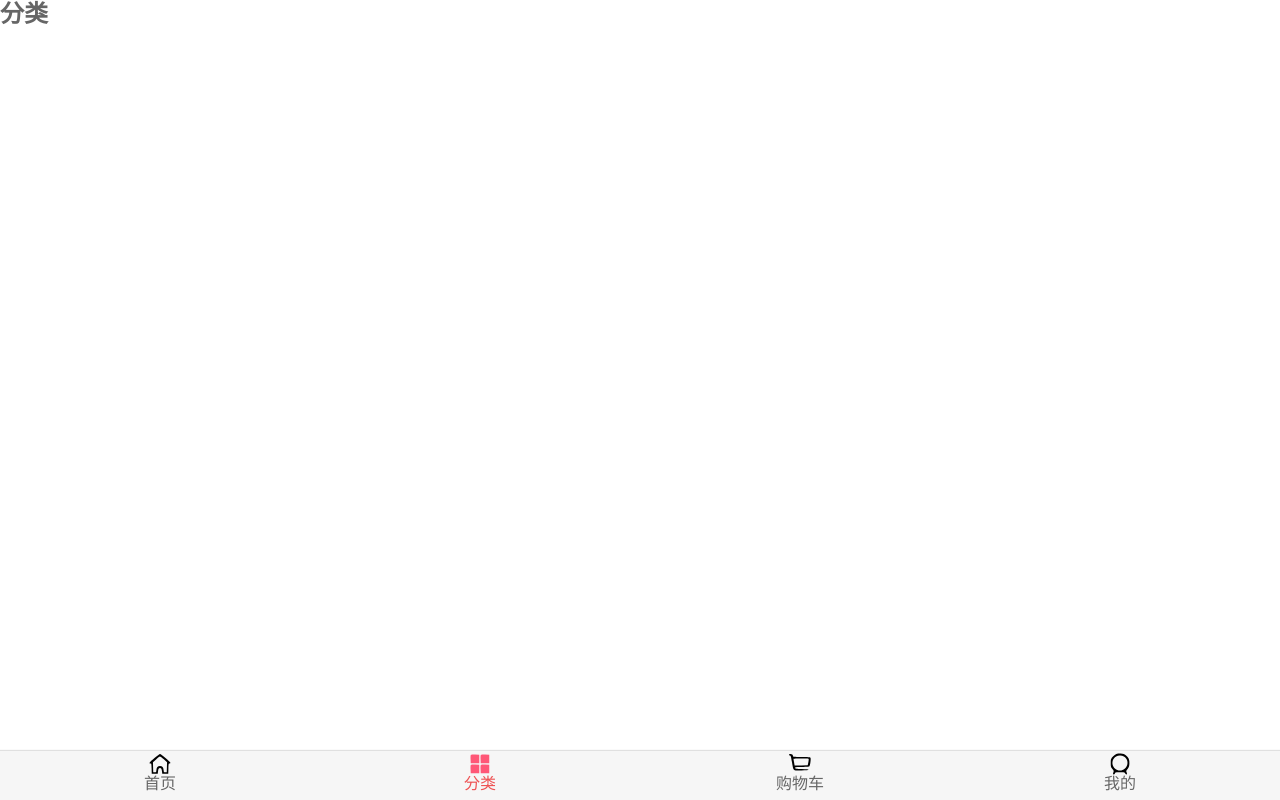
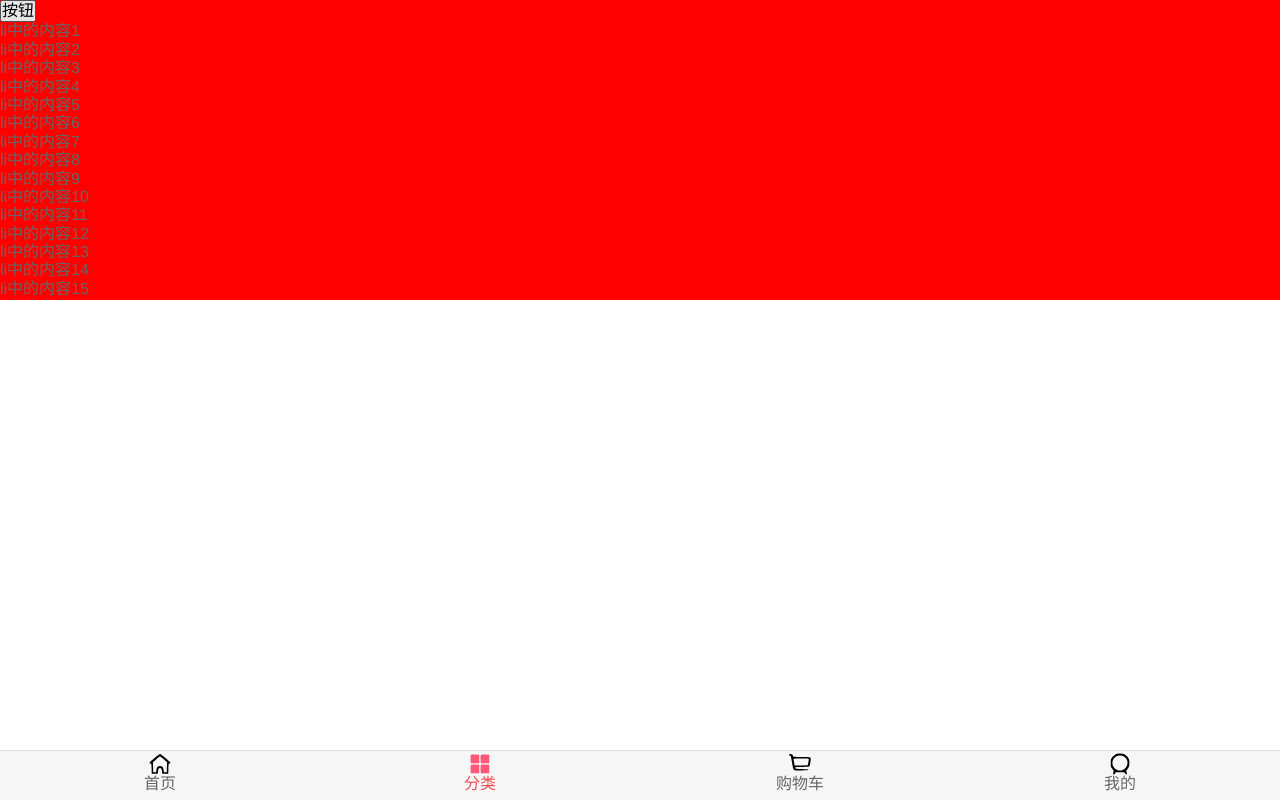
Before and after one commit to BekeWorker/MicroMall, a Vue app: page /category in a window 1280 px wide. Built offline with nearby package versions, Linux system fonts and the light colour scheme.

Commit message:
'对BScroll做些补充和一些BUG修复'

```diff
--- a/src/components/common/scroll/Scroll.vue
+++ b/src/components/common/scroll/Scroll.vue
@@ -44,6 +44,7 @@
     })
     },
     methods: {
+      // ES6新语法给参数默认值
       scrollTo(x, y, time=300) {
         this.bScroll.scrollTo(x, y, time)
       }
--- a/src/views/category/Category.vue
+++ b/src/views/category/Category.vue
@@ -1,15 +1,106 @@
 <template>
-  <div>
-    <h2>分类</h2>
+  <div class="wrapper" ref="wrap">
+    <!--    wrapper中设置的第一元素才能实现滚动,所以最好只在wrapper中设置一个元素-->
+    <ul>
+      <button @click="btnClick">按钮</button>
+      <li>li中的内容1</li>
+      <li>li中的内容2</li>
+      <li>li中的内容3</li>
+      <li>li中的内容4</li>
+      <li>li中的内容5</li>
+      <li>li中的内容6</li>
+      <li>li中的内容7</li>
+      <li>li中的内容8</li>
+      <li>li中的内容9</li>
+      <li>li中的内容10</li>
+      <li>li中的内容11</li>
+      <li>li中的内容12</li>
+      <li>li中的内容13</li>
+      <li>li中的内容14</li>
+      <li>li中的内容15</li>
+      <li>li中的内容16</li>
+      <li>li中的内容17</li>
+      <li>li中的内容18</li>
+      <li>li中的内容19</li>
+      <li>li中的内容20</li>
+      <li>li中的内容21</li>
+      <li>li中的内容22</li>
+      <li>li中的内容23</li>
+      <li>li中的内容24</li>
+      <li>li中的内容25</li>
+      <li>li中的内容26</li>
+      <li>li中的内容27</li>
+      <li>li中的内容28</li>
+      <li>li中的内容29</li>
+      <li>li中的内容30</li>
+      <li>li中的内容31</li>
+      <li>li中的内容32</li>
+      <li>li中的内容33</li>
+      <li>li中的内容34</li>
+      <li>li中的内容35</li>
+      <li>li中的内容36</li>
+      <li>li中的内容37</li>
+      <li>li中的内容38</li>
+      <li>li中的内容39</li>
+      <li>li中的内容40</li>
+      <li>li中的内容41</li>
+      <li>li中的内容42</li>
+      <li>li中的内容43</li>
+      <li>li中的内容44</li>
+      <li>li中的内容45</li>
+      <li>li中的内容46</li>
+      <li>li中的内容47</li>
+      <li>li中的内容48</li>
+      <li>li中的内容49</li>
+      <li>li中的内容50</li>
+    </ul>
+    <!--    1.无论是否设置click:false,button都可以点击-->
+        <button @click="btnClick">按钮</button>
+    <!--    2.必须设置click:true,那么div才能监听-->
+        <div @click="divClick">div点击</div>
+        <a href="#" @click="aClick">a点击</a>
   </div>
 </template>
 
 <script>
+  import BScroll from 'better-scroll'
   export default {
-    name: "Category"
+    name: "Category",
+    data() {
+      return {
+        bScroll: null
+      }
+    },
+    created() {
+      // 不能再Vue组件创立的时候使用BScroll
+      // 无论用什么方式BScroll中要挂载wrapper,才能够正常的工作
+      // mounted生命周期函数是所有的元素在dom中挂载完成才实现的
+      // this.bScroll = new BScroll(this.$refs.wrap)
+    },
+    mounted() {
+      this.bScroll = new BScroll(this.$refs.wrap, {
+        probeType:3,
+        click:true
+      })
+    },
+    methods: {
+      btnClick() {
+        console.log('监听按钮的点击')
+      },
+      divClick() {
+        console.log('监听div的点击')
+      },
+      aClick() {
+        console.log('监听a的点击')
+      }
+    }
   }
 </script>
 
 <style scoped>
-
+  .wrapper {
+    height: 300px;
+    background-color: #f00;
+    overflow: hidden;
+  }
 </style>
--- a/src/views/home/Home.vue
+++ b/src/views/home/Home.vue
@@ -142,13 +142,20 @@
     position: sticky;
     top: 44px;
   }
+  /*.content {*/
+  /*  overflow: hidden;*/
+  /*  position: absolute;*/
+  /*  top: 44px;*/
+  /*  bottom: 49px;*/
+  /*  left: 0;*/
+  /*  right: 0;*/
+  /*}*/
+
+  /*计算内容的高度*/
   .content {
     overflow: hidden;
-    position: absolute;
-    top: 44px;
-    bottom: 49px;
-    left: 0;
-    right: 0;
+    height: calc(100% - 93px);
+    margin-top: 44px;
   }
 
 </style>
```
